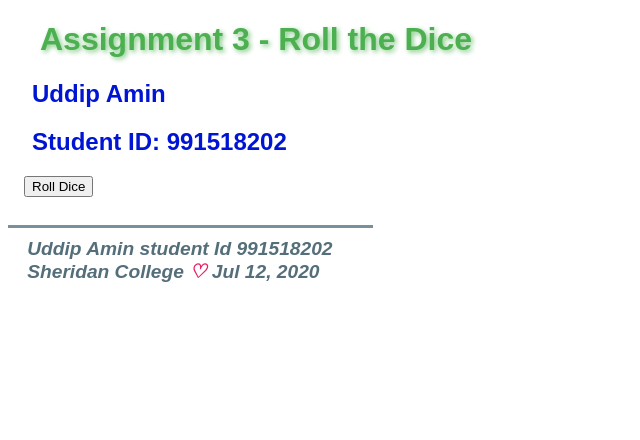
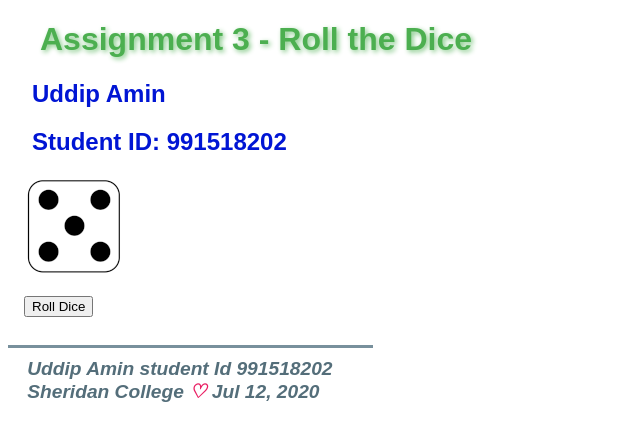
Before and after one commit to Uddip/UddipAssign3, an Angular app: page / in a window 1280 px wide. Shown: the top 440 px of the page, without its empty margins (0-640 px from the left). Built offline with nearby package versions, Linux system fonts and the light colour scheme.

Commit message:
Project Complete + Finished adding logic to roll dice + Finished event binding to button + Finished styling content

```diff
--- a/src/app/content/content.component.css
+++ b/src/app/content/content.component.css
@@ -2,3 +2,8 @@ p {
   padding-left: 1em;
   font-family: sans-serif;
 }
+
+img {
+  padding-left: 1em;
+  font-family: sans-serif;
+}
--- a/src/app/content/content.component.html
+++ b/src/app/content/content.component.html
@@ -1,2 +1,2 @@
-<p id="dice"></p>
-<p><button id="roll_button">Roll Dice</button></p>
+<img id="dice" [src]="imgSrc">
+<p><button id="roll_button" (click)="rollDice()">Roll Dice</button></p>
--- a/src/app/content/content.component.ts
+++ b/src/app/content/content.component.ts
@@ -7,9 +7,17 @@ import { Component, OnInit } from '@angular/core';
 })
 export class ContentComponent implements OnInit {
 
+  imgSrc;
+
   constructor() { }
 
   ngOnInit(): void {
+    this.rollDice();
+  }
+
+  rollDice() {
+    let random = Math.floor((Math.random() * 6) + 1);
+    this.imgSrc = "../assets/dice/side_" + random + ".png";
   }
 
 }
```
